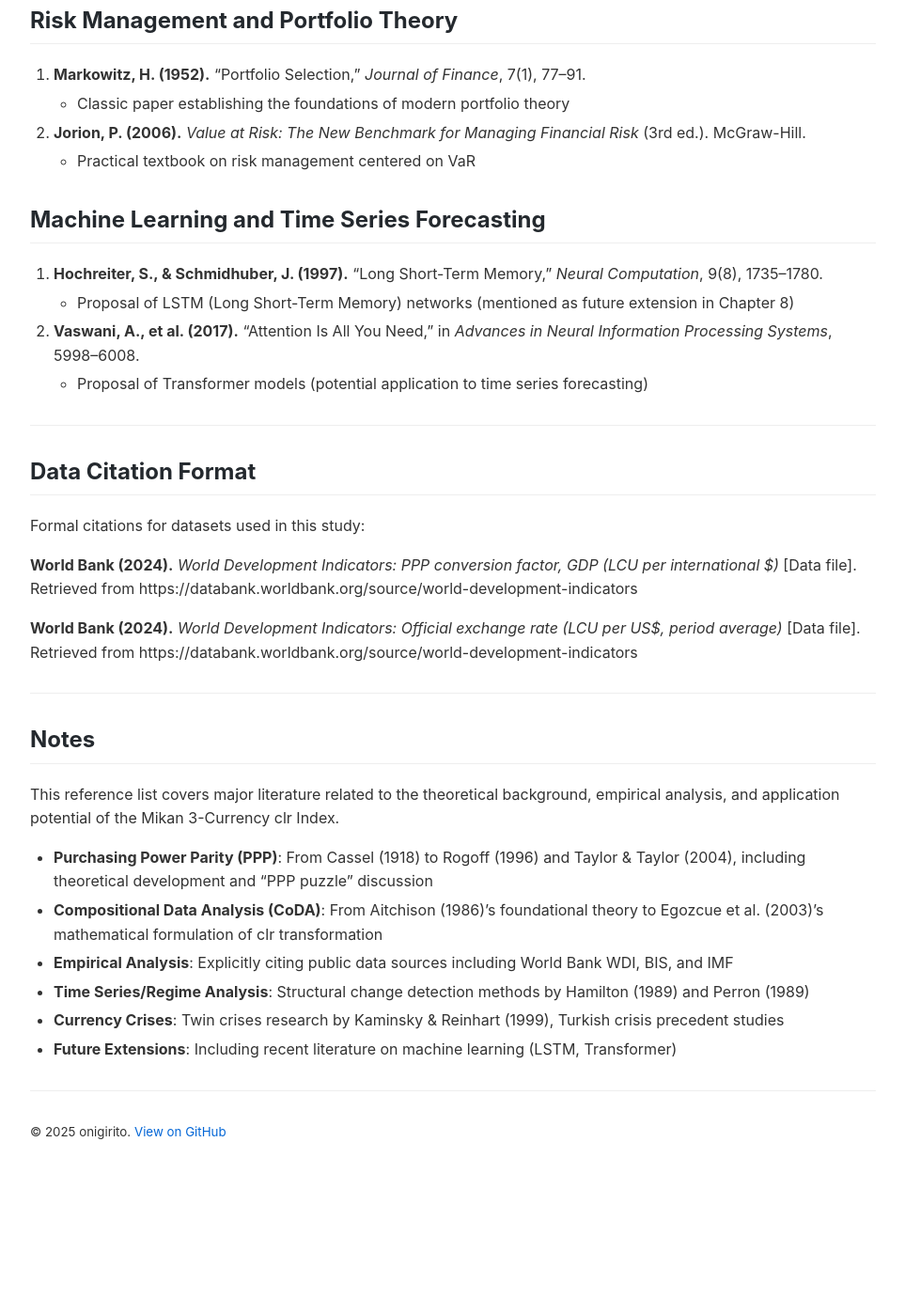
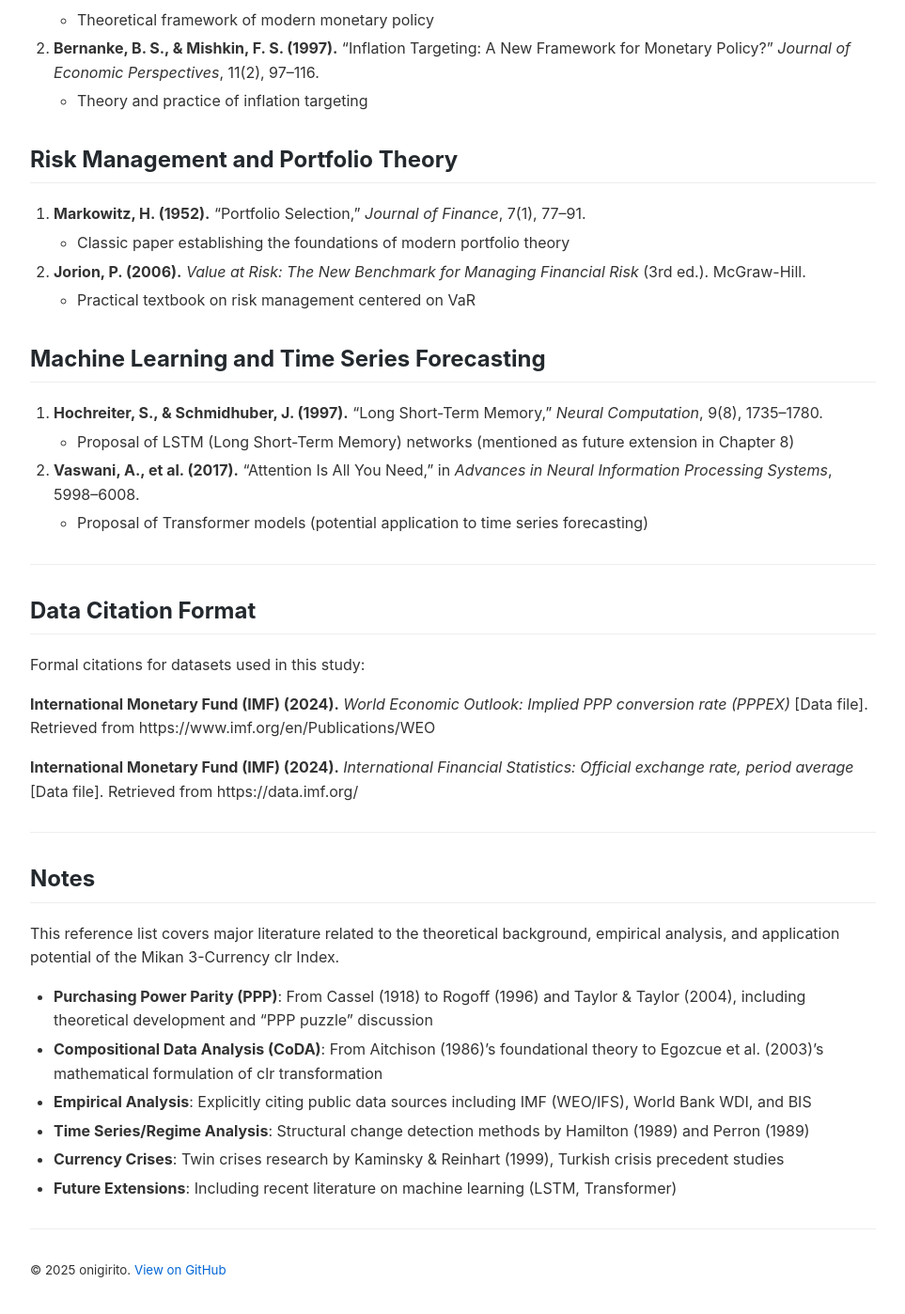
Before and after one commit to onigirito/MCI_Mikan-3-Currency-clr-Index_, a Jekyll site: the page built from docs/FULL_PAPER_EN.md, in a window 1280 px wide and 1400 px high, scrolled down 60420 px. Shown: the whole window at 94% size, without its empty margins (158-1121 px from the left). Built offline with Jekyll 4.4.1, drawn with Linux system fonts in a browser that asks for light colours; our own code applies the rules of GitHub Pages for plain Markdown files; before the commit the page ends 61672 px from its top, so only the background shows below that; some of the changed text lies outside the part shown.

Commit message:
Correct all data source references from World Bank to IMF in English version

```diff
--- a/docs/FULL_PAPER_EN.md
+++ b/docs/FULL_PAPER_EN.md
@@ -113,7 +113,7 @@ This paper is organized as follows:
 
 - **Chapter 2**: Details the theoretical framework and mathematical definitions of the Mikan 3-Currency clr Index. Explains the basic formula (Equation 1), zero-sum constraint, and mathematical properties of the three-currency decomposition.
 
-- **Chapter 3**: Explains data and methodology. Shows the data source (World Bank WDI), PPP deviation calculation procedures, and statistical characteristics.
+- **Chapter 3**: Explains data and methodology. Shows the data source (IMF WEO/IFS), PPP deviation calculation procedures, and statistical characteristics.
 
 - **Chapter 4**: Conducts empirical analysis for 2005–2024, analyzing the time-series structure and index behavior during major economic events (2011 super-yen-high period, 2018 Turkish lira crisis, 2022 dollar strength, etc.).
 
@@ -307,8 +307,8 @@ Exchange rate and PPP data for USD, JPY, and TRY from 2005 to 2024 were used for
 
 **Exchange Rates:**
 
-- **Source**: World Bank WDI / IMF IFS
-- **Indicator**: PA.NUS.FCRF (Official exchange rate, period average)
+- **Source**: IMF International Financial Statistics (IFS)
+- **Indicator**: Official exchange rate, period average
 - **Unit**: LCU per USD
 - **Target**: USD/JPY, USD/TRY annual average rates
 
@@ -1496,7 +1496,7 @@ Emerging market currencies like TRY are strongly affected by geopolitical risks
 ### 7.9.1 Monthly Monitoring (When Using Annual Data)
 
 **Step 1: Data Update**
-- Obtain latest PPP and exchange rate data from World Bank (published annually, usually February–March)
+- Obtain latest PPP and exchange rate data from IMF WEO/IFS (published annually, usually April and October)
 - Calculate $m_i(t)$ for the latest year
 
 **Step 2: Statistics Update**
@@ -1913,54 +1913,59 @@ The monthly analysis presented in this chapter complements the practical operati
 
 ## Data Sources
 
-19. **World Bank (2024).** *World Development Indicators (WDI)*. https://databank.worldbank.org/source/world-development-indicators
-    - Primary source for PPP and exchange rate data used in this study
+19. **International Monetary Fund (IMF) (2024).** *World Economic Outlook (WEO)*. https://www.imf.org/en/Publications/WEO
+    - Primary source for PPP data used in this study
+    - Indicator: Implied PPP conversion rate (PPPEX)
+
+20. **International Monetary Fund (IMF) (2024).** *International Financial Statistics (IFS)*. https://data.imf.org/
+    - Primary source for exchange rate data used in this study
+    - Indicator: Official exchange rate, period average
+
+21. **World Bank (2024).** *World Development Indicators (WDI)*. https://databank.worldbank.org/source/world-development-indicators
+    - Alternative source for PPP and exchange rate data (for comparison)
     - Indicators: PA.NUS.PPP (PPP conversion factor, GDP), PA.NUS.FCRF (Official exchange rate)
 
-20. **Bank for International Settlements (BIS) (2024).** *Effective Exchange Rate Indices*. https://www.bis.org/statistics/eer.htm
+22. **Bank for International Settlements (BIS) (2024).** *Effective Exchange Rate Indices*. https://www.bis.org/statistics/eer.htm
     - Standard source for Real Effective Exchange Rate (REER) data
 
-21. **International Monetary Fund (IMF) (2024).** *International Financial Statistics (IFS)*. https://data.imf.org/
-    - Comprehensive database for exchange rates and financial statistics
-
 ## Visualization and Statistical Methods
 
-22. **Cleveland, W. S., & McGill, R. (1984).** "Graphical Perception: Theory, Experimentation, and Application to the Development of Graphical Methods," *Journal of the American Statistical Association*, 79(387), 531–554.
+23. **Cleveland, W. S., & McGill, R. (1984).** "Graphical Perception: Theory, Experimentation, and Application to the Development of Graphical Methods," *Journal of the American Statistical Association*, 79(387), 531–554.
     - Theoretical foundations of data visualization
 
-23. **Tukey, J. W. (1977).** *Exploratory Data Analysis*. Addison-Wesley.
+24. **Tukey, J. W. (1977).** *Exploratory Data Analysis*. Addison-Wesley.
     - Classic text on exploratory data analysis
 
 ## International Finance and Exchange Policy
 
-24. **Obstfeld, M., & Rogoff, K. (1996).** *Foundations of International Macroeconomics*. MIT Press.
+25. **Obstfeld, M., & Rogoff, K. (1996).** *Foundations of International Macroeconomics*. MIT Press.
     - Standard textbook on international macroeconomics
 
-25. **Frankel, J. A., & Rose, A. K. (1995).** "Empirical Research on Nominal Exchange Rates," in *Handbook of International Economics*, Vol. 3, Elsevier, 1689–1729.
+26. **Frankel, J. A., & Rose, A. K. (1995).** "Empirical Research on Nominal Exchange Rates," in *Handbook of International Economics*, Vol. 3, Elsevier, 1689–1729.
     - Comprehensive survey of empirical research on exchange rates
 
 ## Monetary Policy and Central Banks
 
-26. **Clarida, R., Galí, J., & Gertler, M. (1999).** "The Science of Monetary Policy: A New Keynesian Perspective," *Journal of Economic Literature*, 37(4), 1661–1707.
+27. **Clarida, R., Galí, J., & Gertler, M. (1999).** "The Science of Monetary Policy: A New Keynesian Perspective," *Journal of Economic Literature*, 37(4), 1661–1707.
     - Theoretical framework of modern monetary policy
 
-27. **Bernanke, B. S., & Mishkin, F. S. (1997).** "Inflation Targeting: A New Framework for Monetary Policy?" *Journal of Economic Perspectives*, 11(2), 97–116.
+28. **Bernanke, B. S., & Mishkin, F. S. (1997).** "Inflation Targeting: A New Framework for Monetary Policy?" *Journal of Economic Perspectives*, 11(2), 97–116.
     - Theory and practice of inflation targeting
 
 ## Risk Management and Portfolio Theory
 
-28. **Markowitz, H. (1952).** "Portfolio Selection," *Journal of Finance*, 7(1), 77–91.
+29. **Markowitz, H. (1952).** "Portfolio Selection," *Journal of Finance*, 7(1), 77–91.
     - Classic paper establishing the foundations of modern portfolio theory
 
-29. **Jorion, P. (2006).** *Value at Risk: The New Benchmark for Managing Financial Risk* (3rd ed.). McGraw-Hill.
+30. **Jorion, P. (2006).** *Value at Risk: The New Benchmark for Managing Financial Risk* (3rd ed.). McGraw-Hill.
     - Practical textbook on risk management centered on VaR
 
 ## Machine Learning and Time Series Forecasting
 
-30. **Hochreiter, S., & Schmidhuber, J. (1997).** "Long Short-Term Memory," *Neural Computation*, 9(8), 1735–1780.
+31. **Hochreiter, S., & Schmidhuber, J. (1997).** "Long Short-Term Memory," *Neural Computation*, 9(8), 1735–1780.
     - Proposal of LSTM (Long Short-Term Memory) networks (mentioned as future extension in Chapter 8)
 
-31. **Vaswani, A., et al. (2017).** "Attention Is All You Need," in *Advances in Neural Information Processing Systems*, 5998–6008.
+32. **Vaswani, A., et al. (2017).** "Attention Is All You Need," in *Advances in Neural Information Processing Systems*, 5998–6008.
     - Proposal of Transformer models (potential application to time series forecasting)
 
 ---
@@ -1969,9 +1974,9 @@ The monthly analysis presented in this chapter complements the practical operati
 
 Formal citations for datasets used in this study:
 
-**World Bank (2024).** *World Development Indicators: PPP conversion factor, GDP (LCU per international $)* [Data file]. Retrieved from https://databank.worldbank.org/source/world-development-indicators
-
-**World Bank (2024).** *World Development Indicators: Official exchange rate (LCU per US$, period average)* [Data file]. Retrieved from https://databank.worldbank.org/source/world-development-indicators
+**International Monetary Fund (IMF) (2024).** *World Economic Outlook: Implied PPP conversion rate (PPPEX)* [Data file]. Retrieved from https://www.imf.org/en/Publications/WEO
+
+**International Monetary Fund (IMF) (2024).** *International Financial Statistics: Official exchange rate, period average* [Data file]. Retrieved from https://data.imf.org/
 
 ---
 
@@ -1981,7 +1986,7 @@ This reference list covers major literature related to the theoretical backgroun
 
 - **Purchasing Power Parity (PPP)**: From Cassel (1918) to Rogoff (1996) and Taylor & Taylor (2004), including theoretical development and "PPP puzzle" discussion
 - **Compositional Data Analysis (CoDA)**: From Aitchison (1986)'s foundational theory to Egozcue et al. (2003)'s mathematical formulation of clr transformation
-- **Empirical Analysis**: Explicitly citing public data sources including World Bank WDI, BIS, and IMF
+- **Empirical Analysis**: Explicitly citing public data sources including IMF (WEO/IFS), World Bank WDI, and BIS
 - **Time Series/Regime Analysis**: Structural change detection methods by Hamilton (1989) and Perron (1989)
 - **Currency Crises**: Twin crises research by Kaminsky & Reinhart (1999), Turkish crisis precedent studies
 - **Future Extensions**: Including recent literature on machine learning (LSTM, Transformer)
```
